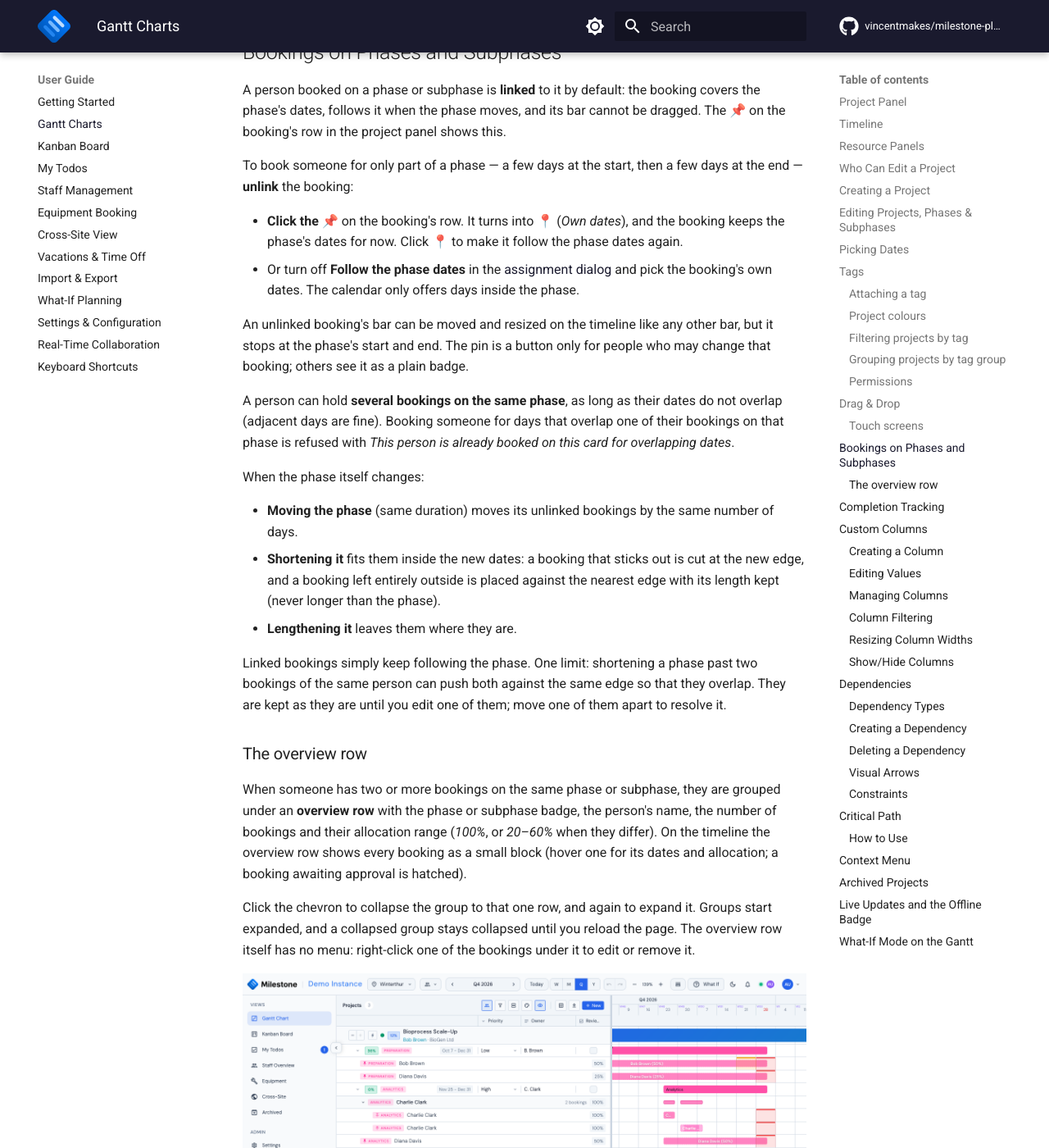
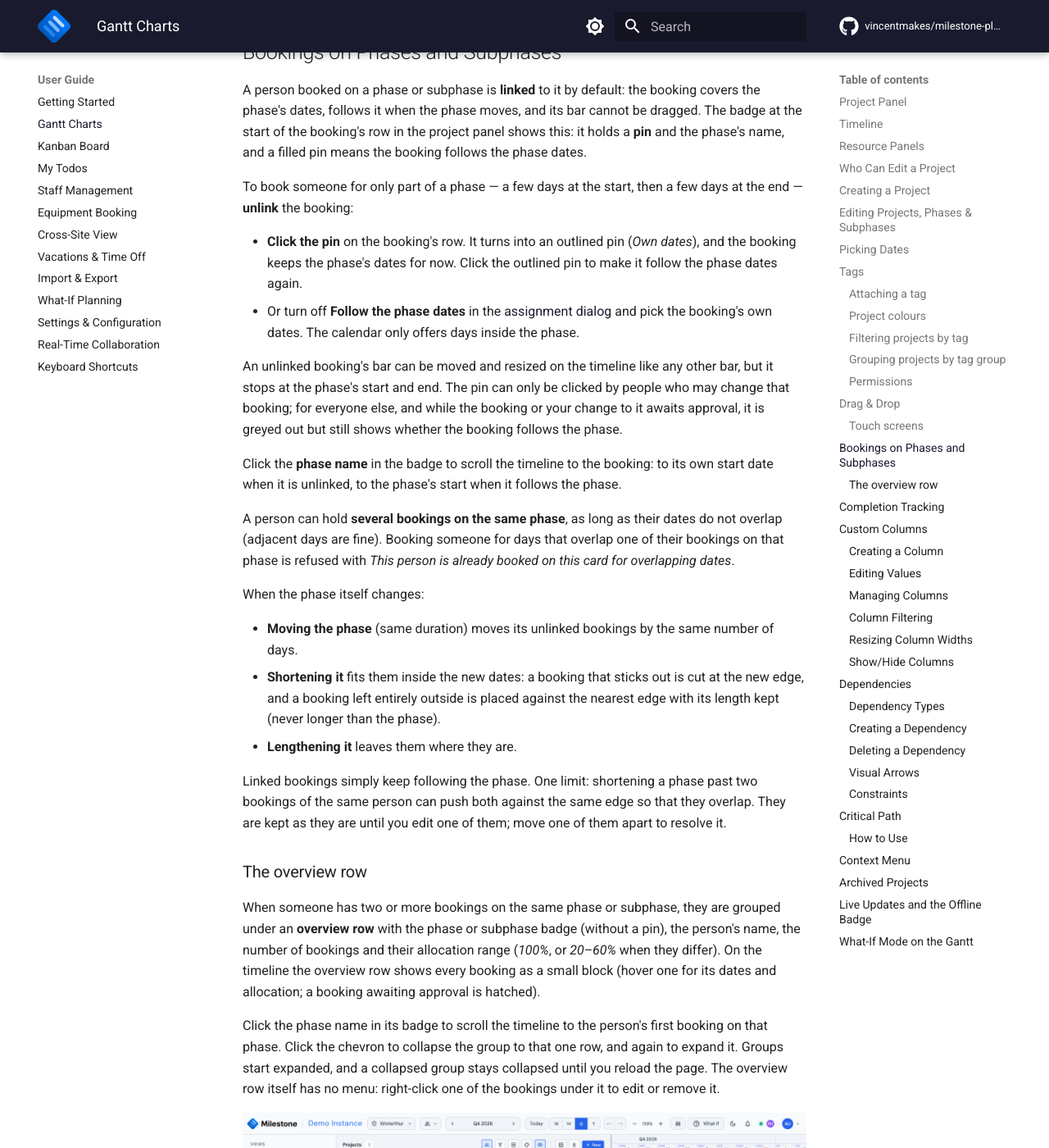
Before and after one commit to vincentmakes/milestone-planner, an MkDocs documentation site: the page built from docs/user-guide/gantt-charts.md, in a window 1280 px wide and 1400 px high, scrolled down 10751 px. Shown: the whole window at 82% size. Built offline with MkDocs 1.6.1 and Material for MkDocs 9.7.7, drawn with Linux system fonts in a browser that asks for light colours; comment, search, counter and statistics services are not loaded.

Commit message:
Document the booking-row controls and the Material icons for 1.17.0
The pin and the phase name on a booking row are now separate controls,
every icon is a Material icon and the flash notice is readable in the
dark theme; the changelog, the Gantt guide, CLAUDE.md and the screenshot
script's docstring still described the old emoji badge.

Co-Authored-By: Claude Opus 5.5 <noreply@anthropic.com>

```diff
--- a/docs/user-guide/gantt-charts.md
+++ b/docs/user-guide/gantt-charts.md
@@ -176,14 +176,16 @@ On a tablet or phone, the same gestures work with a finger: press a bar and move
 
 ## Bookings on Phases and Subphases
 
-A person booked on a phase or subphase is **linked** to it by default: the booking covers the phase's dates, follows it when the phase moves, and its bar cannot be dragged. The 📌 on the booking's row in the project panel shows this.
+A person booked on a phase or subphase is **linked** to it by default: the booking covers the phase's dates, follows it when the phase moves, and its bar cannot be dragged. The badge at the start of the booking's row in the project panel shows this: it holds a **pin** and the phase's name, and a filled pin means the booking follows the phase dates.
 
 To book someone for only part of a phase — a few days at the start, then a few days at the end — **unlink** the booking:
 
-- **Click the 📌** on the booking's row. It turns into 📍 (*Own dates*), and the booking keeps the phase's dates for now. Click 📍 to make it follow the phase dates again.
+- **Click the pin** on the booking's row. It turns into an outlined pin (*Own dates*), and the booking keeps the phase's dates for now. Click the outlined pin to make it follow the phase dates again.
 - Or turn off **Follow the phase dates** in the [assignment dialog](staff-management.md#assignment-modal) and pick the booking's own dates. The calendar only offers days inside the phase.
 
-An unlinked booking's bar can be moved and resized on the timeline like any other bar, but it stops at the phase's start and end. The pin is a button only for people who may change that booking; others see it as a plain badge.
+An unlinked booking's bar can be moved and resized on the timeline like any other bar, but it stops at the phase's start and end. The pin can only be clicked by people who may change that booking; for everyone else, and while the booking or your change to it awaits approval, it is greyed out but still shows whether the booking follows the phase.
+
+Click the **phase name** in the badge to scroll the timeline to the booking: to its own start date when it is unlinked, to the phase's start when it follows the phase.
 
 A person can hold **several bookings on the same phase**, as long as their dates do not overlap (adjacent days are fine). Booking someone for days that overlap one of their bookings on that phase is refused with *This person is already booked on this card for overlapping dates*.
 
@@ -197,9 +199,9 @@ Linked bookings simply keep following the phase. One limit: shortening a phase p
 
 ### The overview row
 
-When someone has two or more bookings on the same phase or subphase, they are grouped under an **overview row** with the phase or subphase badge, the person's name, the number of bookings and their allocation range (*100%*, or *20–60%* when they differ). On the timeline the overview row shows every booking as a small block (hover one for its dates and allocation; a booking awaiting approval is hatched).
+When someone has two or more bookings on the same phase or subphase, they are grouped under an **overview row** with the phase or subphase badge (without a pin), the person's name, the number of bookings and their allocation range (*100%*, or *20–60%* when they differ). On the timeline the overview row shows every booking as a small block (hover one for its dates and allocation; a booking awaiting approval is hatched).
 
-Click the chevron to collapse the group to that one row, and again to expand it. Groups start expanded, and a collapsed group stays collapsed until you reload the page. The overview row itself has no menu: right-click one of the bookings under it to edit or remove it.
+Click the phase name in its badge to scroll the timeline to the person's first booking on that phase. Click the chevron to collapse the group to that one row, and again to expand it. Groups start expanded, and a collapsed group stays collapsed until you reload the page. The overview row itself has no menu: right-click one of the bookings under it to edit or remove it.
 
 ![Gantt chart: Charlie Clark's overview row under the Analytics phase of Bioprocess Scale-Up, with his two bookings drawn as blocks, and the two booking rows with their own dates below it](../assets/screenshots/assignment-overview-row.png){ loading=lazy }
 
```
Also changed, not shown: .trail/learnings/2026-10-22-material-icons-and-card-badge-controls-claude.md (added, +43 -0 lines), CHANGELOG.md (+5 -0 lines), CLAUDE.md (+6 -5 lines), 1 other file.
